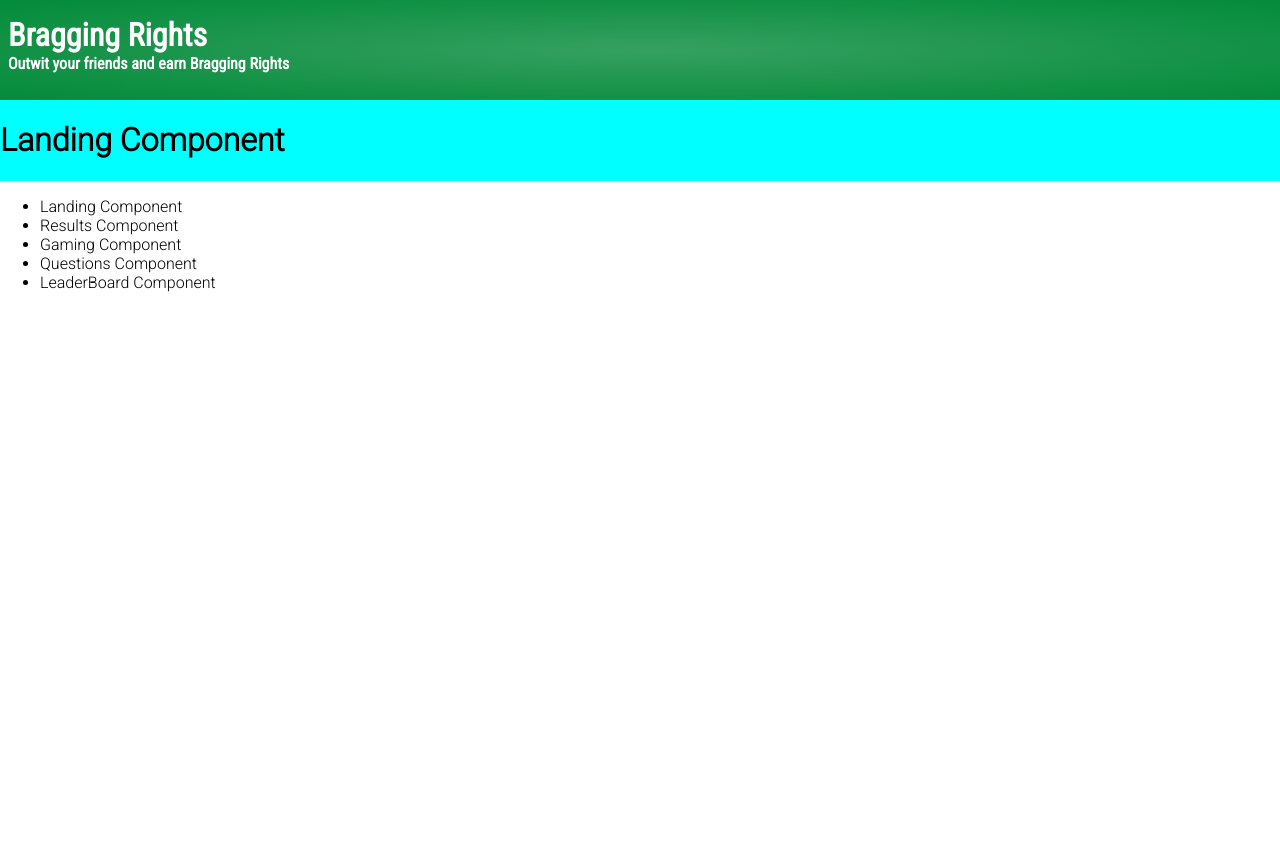
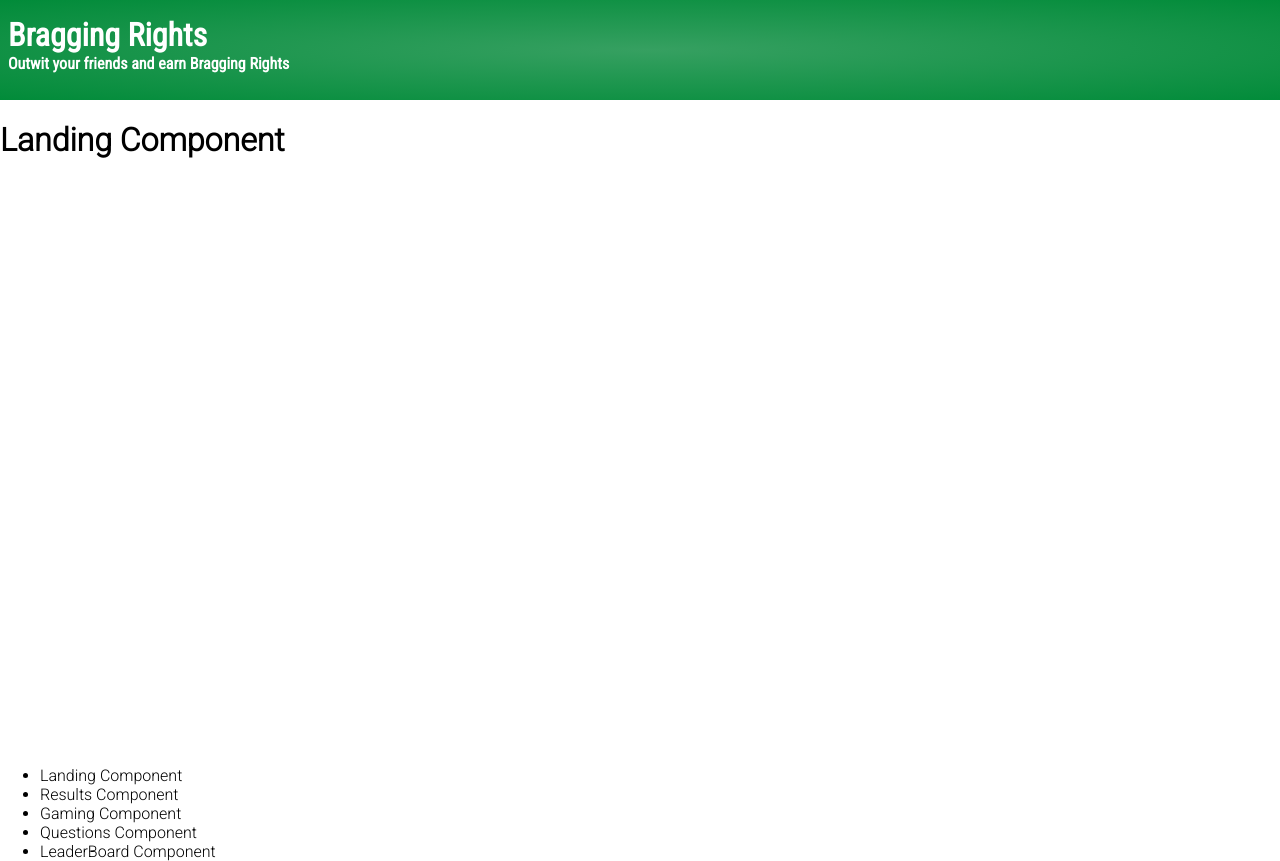
Before and after one commit to chingu-voyages/v8-chimeras-team-01, a React (Create React App) app: page / in a window 1280 px wide. Before the commit the page ends 800 px from the top, so only its background shows below. Built offline with nearby package versions, Linux system fonts and the light colour scheme.

Commit message:
Set grid on Landing

```diff
--- a/src/components/Landing/index.css
+++ b/src/components/Landing/index.css
@@ -1,3 +1,8 @@
+@import '../../App.css';
+
 #landing {
-    background-color: aqua;
+  grid-column: c1 / c2;
+  grid-row: r2 / r3;
+  width: 100%;
+  min-height: calc(100vh - 150px);
 }
```
